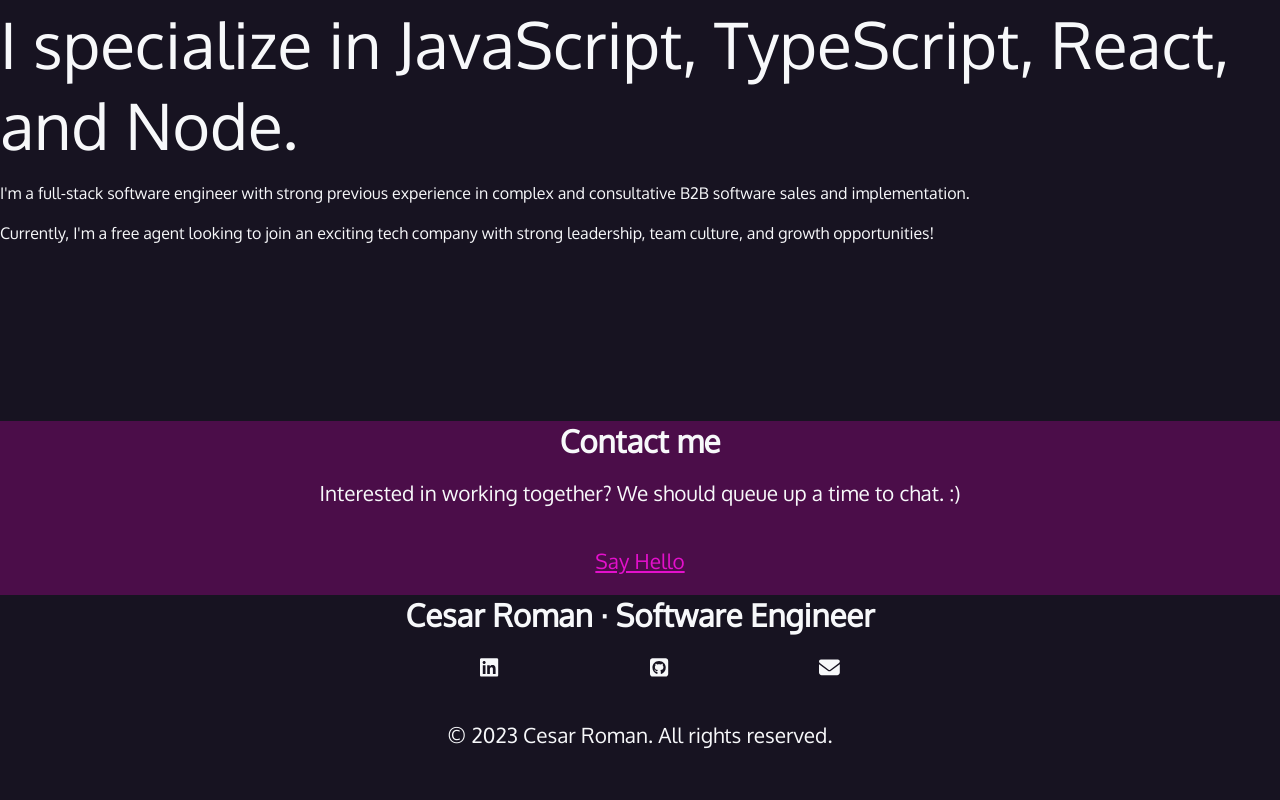
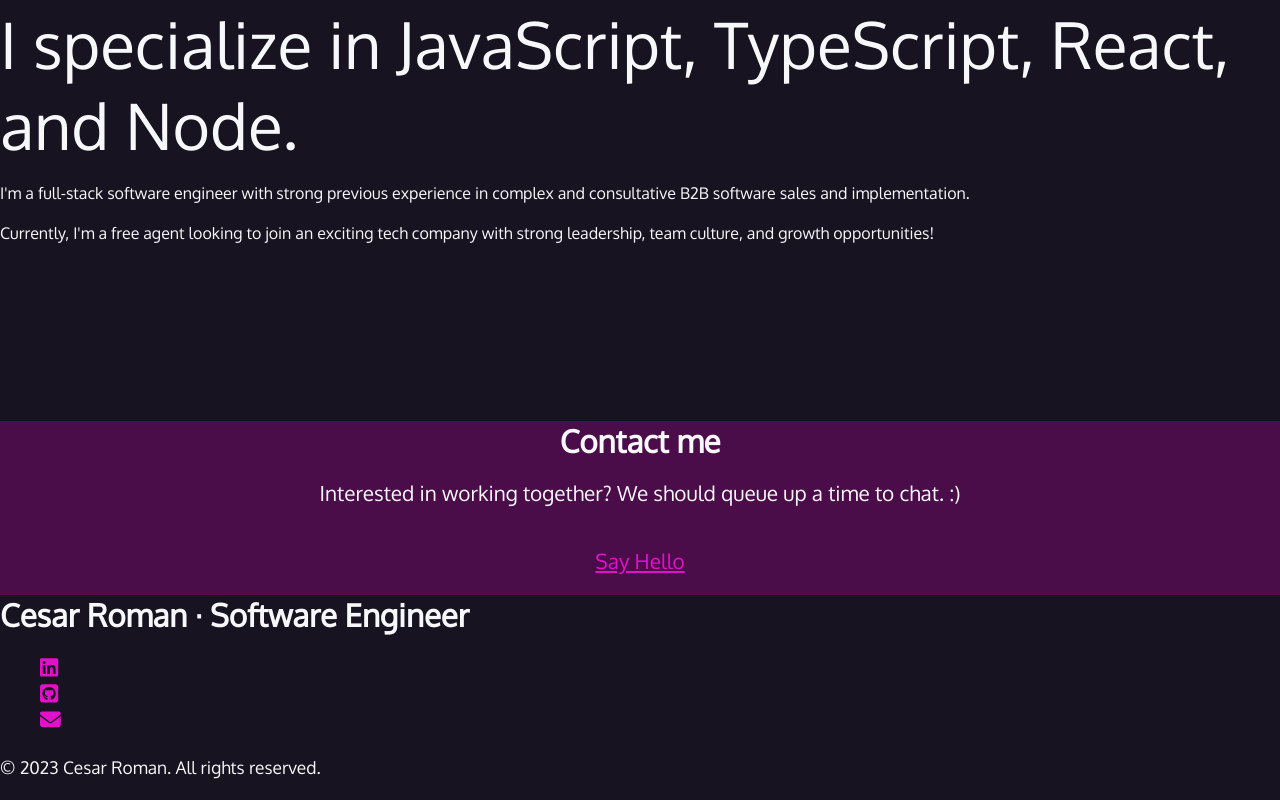
Before and after one commit to cesartheroman/personal-portfolio, a React app: page / in a window 1280 px wide. Shown: the part 759-1559 px from the top of the page. Before the commit the page ends 1528 px from the top, so only its background shows below. Built offline with nearby package versions, Linux system fonts and the light colour scheme; the HTML template or start-up script is replaced by a standard one; a web font is replaced by a local one.

Commit message:
styling: added styles and edited typos

```diff
--- a/src/components/ContactMe.jsx
+++ b/src/components/ContactMe.jsx
@@ -1,4 +1,5 @@
 import React from 'react';
+
 import { copy } from './definitions';
 
 const ContactMe = () => (
--- a/src/components/Footer.jsx
+++ b/src/components/Footer.jsx
@@ -7,20 +7,30 @@ import { faEnvelope } from '@fortawesome/free-solid-svg-icons';
 import { copy } from '../components/definitions';
 
 const Footer = () => (
-  <footer className="footer">
+  <footer>
     <h2>{copy.footer.title}</h2>
     <ul>
       <li>
-        <FontAwesomeIcon icon={faLinkedin} />
+        <a href="https://www.linkedin.com/in/cesartheroman/" target="_blank">
+          <FontAwesomeIcon icon={faLinkedin} />
+          <span className="sr-only">LinkedIn</span>
+        </a>
       </li>
       <li>
-        <FontAwesomeIcon icon={faSquareGithub} />
-      </li>{' '}
+        <a href="https://github.com/cesartheroman" target="_blank">
+          <FontAwesomeIcon icon={faSquareGithub} />
+          <span className="sr-only">GitHub</span>
+        </a>
+      </li>
       <li>
-        <FontAwesomeIcon icon={faEnvelope} />
-      </li>{' '}
+        <a href="mailto:cesardroman18@gmail.com">
+          <FontAwesomeIcon icon={faEnvelope} />
+        </a>
+      </li>
     </ul>
-    <p>{copy.footer.ending}</p>
+    <p>
+      <small>{copy.footer.ending}</small>
+    </p>
   </footer>
 );
 
--- a/src/styles.css
+++ b/src/styles.css
@@ -159,18 +159,12 @@ nav li:first-child {
 }
 
 /* footer styles */
-.footer {
-  align-items: center;
+footer {
   background-color: var(--black);
-  display: flex;
-  flex-direction: column;
 }
 
-.footer ul {
+footer ul {
   list-style-type: none;
-  display: flex;
-  justify-content: space-between;
-  width: 400px;
 }
 
 img {
```
